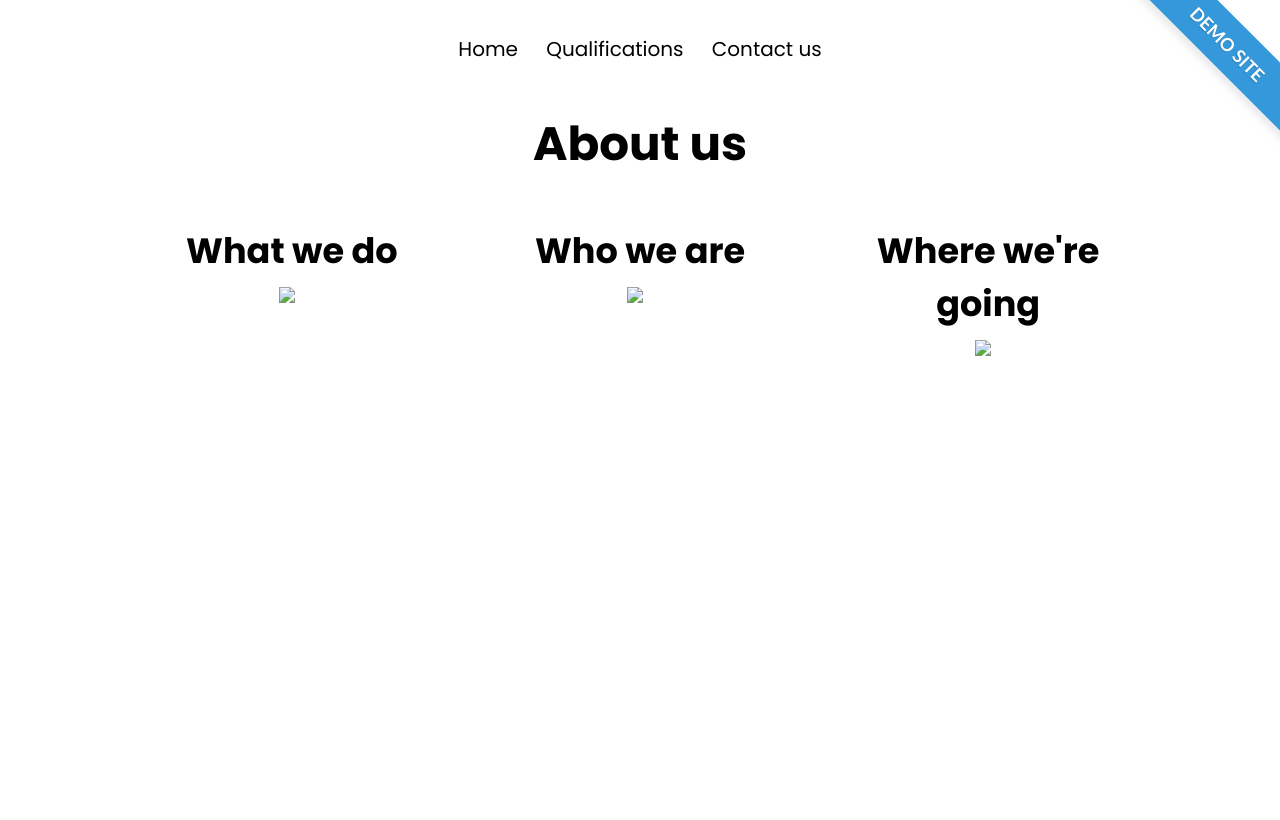
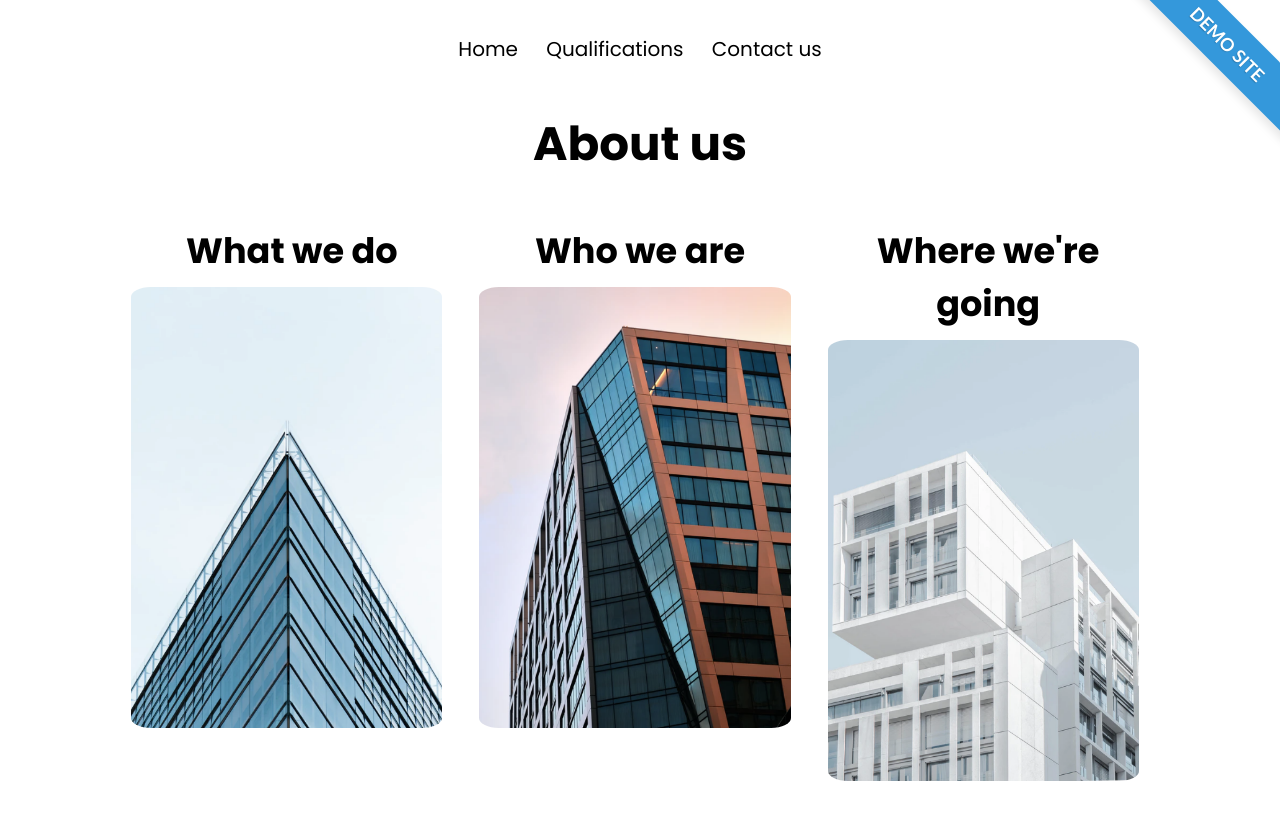
Before and after one commit to lcgiwebsite/lcgiwebsite.github.io, a plain HTML site: page about_us.html in a window 1280 px wide. Drawn offline with Linux system fonts and the light colour scheme.

Commit message:
Update about_us.html

```diff
--- a/about_us.html
+++ b/about_us.html
@@ -49,17 +49,17 @@
             <div class="row">
                 <div class="what-we-do">
                     <ul>
-                        <li><a href=""><h3>What we do</h3><img src="images/london.png"></a></li>
+                        <li><a href=""><h3>What we do</h3><img src="london.png"></a></li>
                     </ul>
                 </div>
                 <div class="what-we-do">
                     <ul>
-                        <li><a href=""><h3>Who we are</h3><img src="images/newyork.png"></a></li>
+                        <li><a href=""><h3>Who we are</h3><img src="newyork.png"></a></li>
                     </ul>
                 </div>
                 <div class="what-we-do">
                     <ul>
-                        <li><a href=""><h3>Where we're going</h3><img src="images/washington.png"></a></li>
+                        <li><a href=""><h3>Where we're going</h3><img src="washington.png"></a></li>
                     </ul>
                 </div>
             </div>
```
